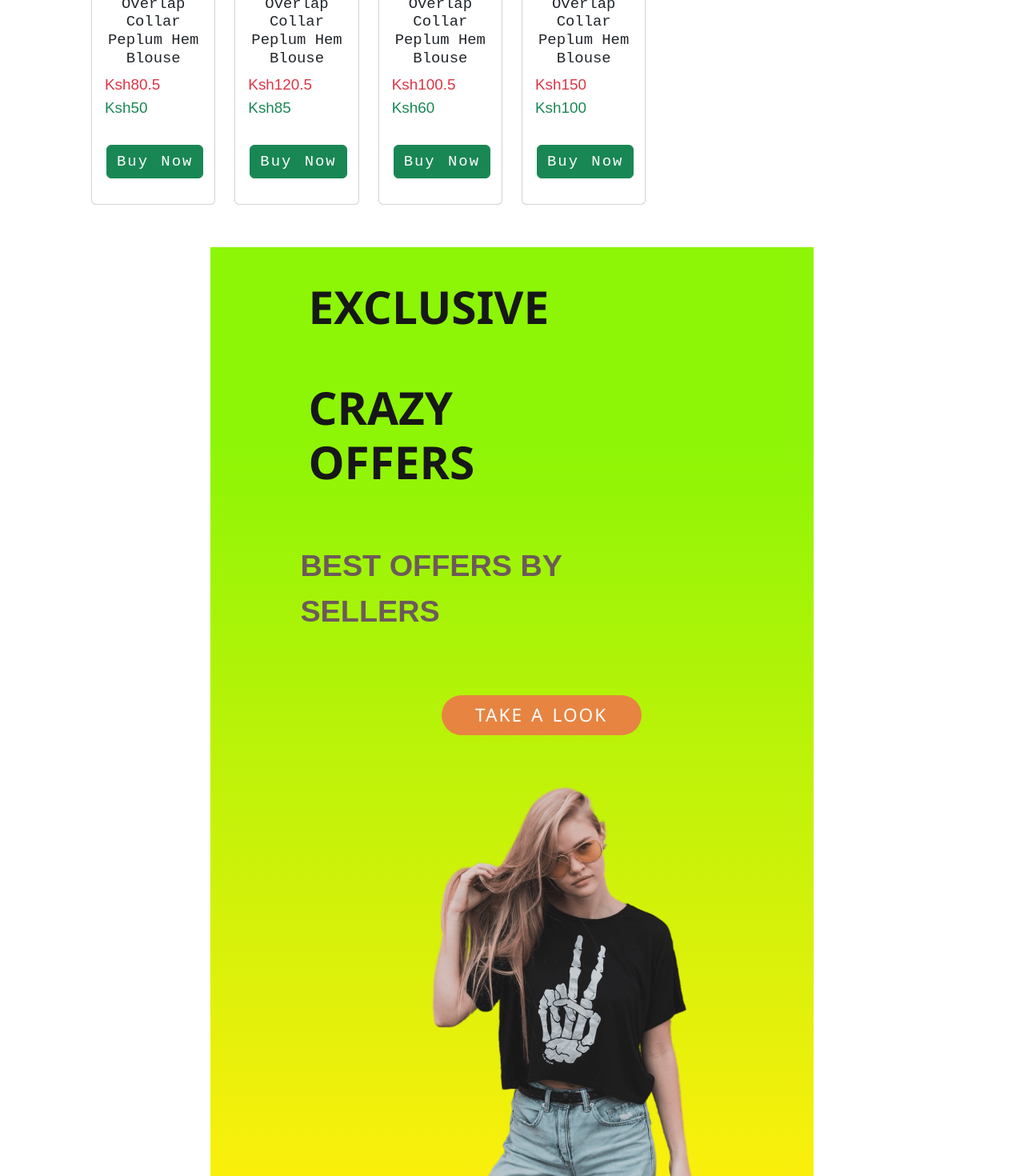
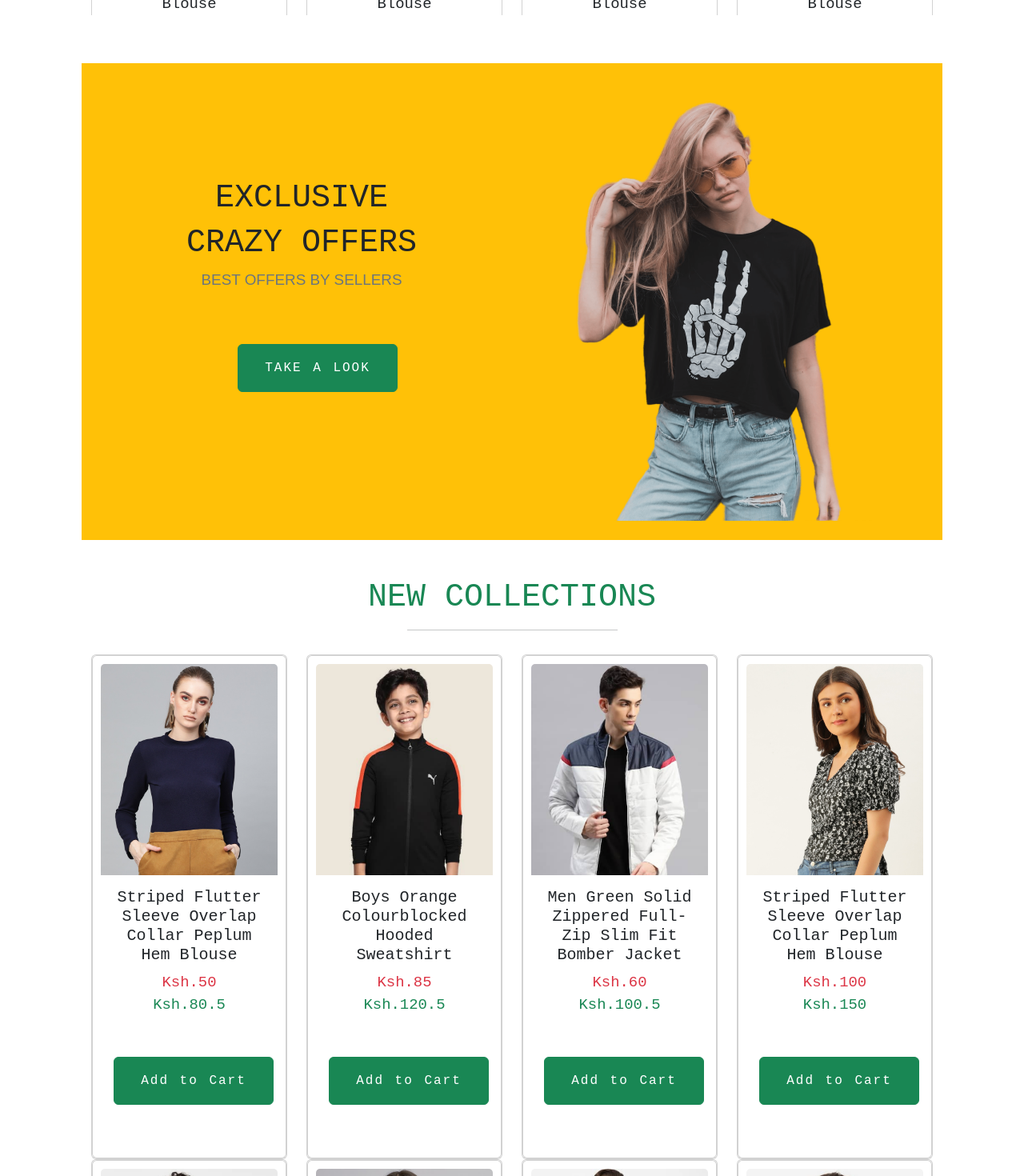
Before and after one commit to ERICKW30/Shoppers, a React (Vite) app: page / in a window 1280 px wide. Shown: the part 1260-2730 px from the top of the page at 80% size. Built offline with nearby package versions, Linux system fonts and the light colour scheme.

Commit message:
Styling the items and new collection component with bootstrap

```diff
--- a/src/Components/Item/Item.jsx
+++ b/src/Components/Item/Item.jsx
@@ -1,17 +1,27 @@
-import "./Item.css";
 import { Link } from "react-router-dom";
+import { Card, Button } from "react-bootstrap";
+
 const Item = ({ id, image, name, new_price, old_price }) => {
   return (
-    <div className="item">
+    <Card className="item" style={{ width: "100%" }}>
       <Link to={`/product/${id}`}>
-        <img onClick={window.scrollTo(0, 0)} src={image} alt="" />
+        <Card.Img variant="top" src={image} alt={name} />
       </Link>
-      <p>{name}</p>
-      <div className="item-prices">
-        <div className="item-price-new">Ksh. {new_price}</div>
-        <div className="item-price-old">Ksh. {old_price}</div>
-      </div>
-    </div>
+      <Card.Body>
+        <Card.Title>{name}</Card.Title>
+        <div className="item-prices">
+          <div className="item-price-new text-danger">Ksh.{new_price}</div>
+          <div className="item-price-old text-success">Ksh.{old_price}</div>
+        </div>
+        <Button
+          variant="success"
+          style={{ alignItems: "center", marginLeft: "0px" }}
+          onClick={() => alert(`Add to Cart: ${name}`)}
+        >
+          Add to Cart
+        </Button>
+      </Card.Body>
+    </Card>
   );
 };
 
--- a/src/Components/Navbar/Navbar.css
+++ b/src/Components/Navbar/Navbar.css
@@ -40,7 +40,7 @@
   width: 80%;
   height: 4px;
   border-radius: 10px;
-  background-color: #33ff00;
+  background-color: hsl(108, 100%, 50%);
 }
 
 .nav-login-cart {
--- a/src/Components/NewCollections/NewCollections.css
+++ /dev/null
@@ -1,28 +0,0 @@
-.new-collections {
-  display: flex;
-  flex-direction: column;
-  align-items: center;
-  gap: 5px;
-  height: 100%;
-}
-
-.new-collections h1 {
-  margin-top: 1px;
-  color: rgb(52, 173, 22);
-  font-size: 50px;
-  font-weight: 600;
-}
-
-.new-collections hr {
-  width: 200px;
-  height: 3px;
-  border-radius: 10px;
-  background: #252525;
-  margin-bottom: 20px; /* Added margin-bottom for spacing */
-}
-
-.collections {
-  display: grid;
-  grid-template-columns: repeat(4, 1fr);
-  gap: 10px;
-}
--- a/src/Components/NewCollections/NewCollections.jsx
+++ b/src/Components/NewCollections/NewCollections.jsx
@@ -1,16 +1,26 @@
 import new_collection from "../Assets/new_collections";
 import Item from "../Item/Item";
 import { Container, Row, Col } from "react-bootstrap";
-import "./NewCollections.css";
 
 const NewCollections = () => {
   return (
     <Container className="new-collections text-center my-5">
       <h1 className="text-success">NEW COLLECTIONS</h1>
-      <hr className="bg-dark w-25" />
-      <Row xs={1} sm={2} md={4} lg={4} className="collections">
+      <hr
+        className="bg-dark w-25"
+        style={{ marginLeft: "auto", marginRight: "auto" }}
+      />
+      <Row
+        xs={1}
+        sm={2}
+        md={4}
+        lg={4}
+        className="collections "
+        style={{ marginTop: "30px" }}
+      >
         {new_collection.map((item, i) => (
-          <Col key={i} className="mb-4">
+          <Col key={i} className="text-center">
+            <div className="card">
               <Item
                 id={item.id}
                 name={item.name}
@@ -18,6 +28,7 @@ const NewCollections = () => {
                 new_price={item.new_price}
                 old_price={item.old_price}
               />
+            </div>
           </Col>
         ))}
       </Row>
--- a/src/Components/Offers/Offers.jsx
+++ b/src/Components/Offers/Offers.jsx
@@ -1,19 +1,30 @@
 import { Container, Row, Col, Button, Image } from "react-bootstrap";
 import exclusive_image from "../Assets/exclusive_image.png";
-import "./Offer.css";
 
 const Offers = () => {
   return (
-    <Container className="offers-container">
+    <Container className="offers-container bg-warning p-4">
       <Row className="offers">
-        <Col xs={12} md={6} className="offers-left">
-          <h1>EXCLUSIVE</h1>
-          <h1>CRAZY OFFERS</h1>
-          <p>BEST OFFERS BY SELLERS </p>
-          <Button>TAKE A LOOK</Button>
+        <Col
+          xs={12}
+          md={6}
+          className="d-flex flex-column justify-content-center align-items-center text-center"
+        >
+          <h1 className="text-dark font-weight-bold">EXCLUSIVE</h1>
+          <h1 className="text-dark font-weight-bold">CRAZY OFFERS</h1>
+          <p className="text-secondary font-weight-bold">
+            BEST OFFERS BY SELLERS
+          </p>
+          <Button className="btn-success" style={{ marginRight: "150px" }}>
+            TAKE A LOOK
+          </Button>
         </Col>
-        <Col xs={12} md={6} className="offers-right">
-          <Image src={exclusive_image} alt="" />
+        <Col
+          xs={12}
+          md={6}
+          className="d-flex justify-content-center align-items-center"
+        >
+          <Image src={exclusive_image} alt="" fluid />
         </Col>
       </Row>
     </Container>
--- a/src/Components/Popular/Popular.jsx
+++ b/src/Components/Popular/Popular.jsx
@@ -1,26 +1,45 @@
 import React from "react";
 import data_product from "../Assets/data";
-import Item from "../Item/Item";
 import { Container, Row, Col, Card, Button } from "react-bootstrap";
 import "./Popular.css";
 
 const Popular = () => {
   return (
     <Container className="popular">
-      <h1>POPULAR AMONG LADIES</h1>
-      <hr className="mb-5" />
-      <Row className="popular-item">
+      <h2
+        style={{
+          marginTop: "30px",
+          textAlign: "center",
+          fontWeight: "bold",
+          color: "green",
+        }}
+      >
+        POPULAR AMONG LADIES
+      </h2>
+      <hr className="mb-3" />
+      <Row
+        className="popular-item"
+        style={{ overflowY: "auto", maxHeight: "400px" }}
+      >
         {data_product.map((item, i) => (
-          <Col key={i} xs={12} md={4} lg={2} className="mb-2">
+          <Col key={i} xs={12} sm={6} md={3} lg={3} className="mb-2">
             <Card>
               <Card.Img variant="top" src={item.image} />
               <Card.Body>
                 <Card.Title className="text-center">{item.name}</Card.Title>
                 <Card.Text>
-                  <span className="text-danger ">Ksh{item.old_price}</span>{" "}
-                  <span className="text-success font-weight-bold">
-                    Ksh{item.new_price}
-                  </span>
+                  <div
+                    className="price"
+                    style={{ marginLeft: "20px", marginTop: "10px" }}
+                  >
+                    <span className="text-danger">Ksh.{item.old_price}</span>{" "}
+                    <span
+                      className="text-success font-weight-bold"
+                      style={{ marginLeft: "40px" }}
+                    >
+                      Ksh.{item.new_price}
+                    </span>
+                  </div>
                 </Card.Text>
                 <Button className="btn-block" variant="success mt-3 mb-3">
                   Buy Now
--- a/src/Pages/Shop.jsx
+++ b/src/Pages/Shop.jsx
@@ -41,7 +41,7 @@ const Shop = () => {
             >
               <Image src={product.image} alt={product.name} fluid />
               <h3 className="mt-3">{product.name}</h3>
-              <p>Ksh {product.price}</p>
+              <p>Ksh.{product.price}</p>
               <p>{product.description}</p>
             </Link>
           </Col>
```
Lines whose indentation alone changed are shown as unchanged.
